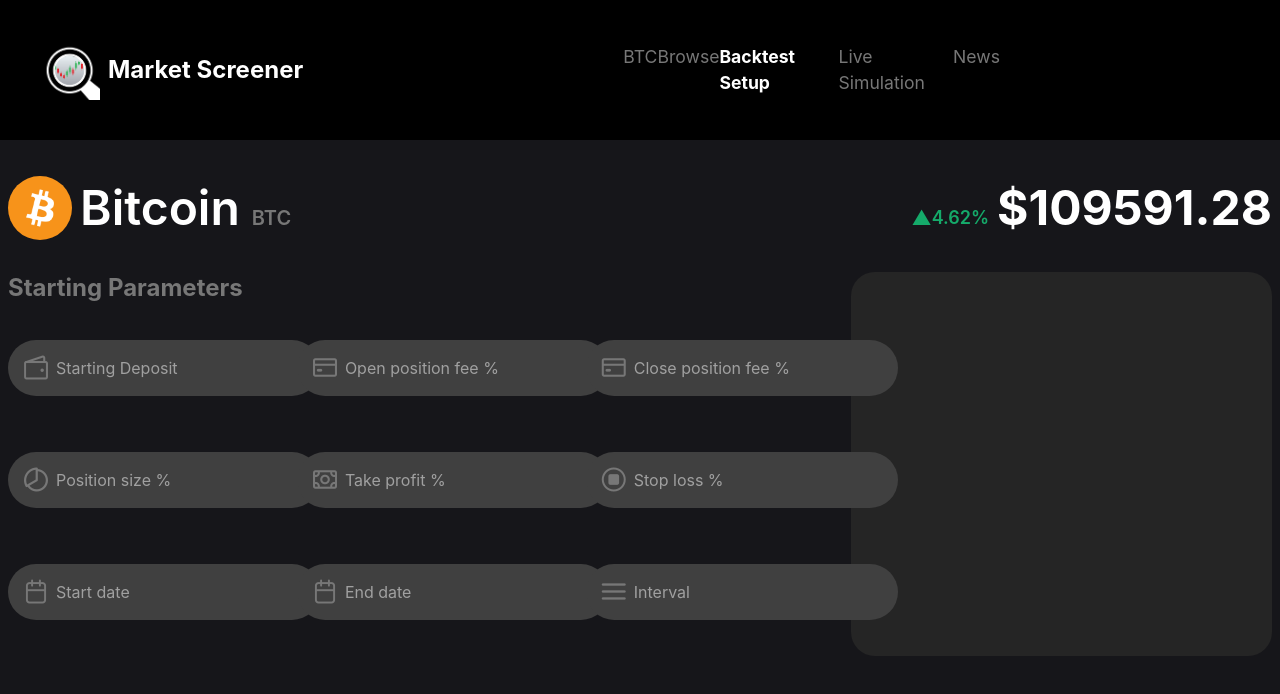
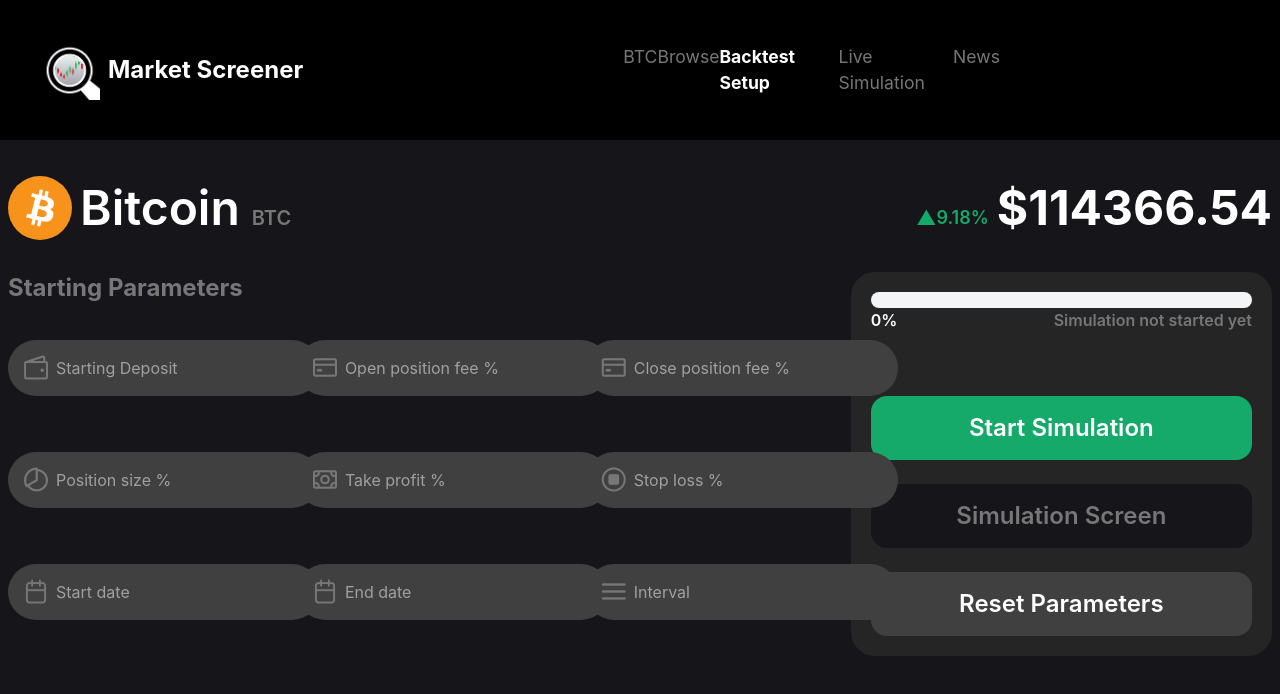
Before and after one commit to kurczakooo/market-watch-front, a Vue app: page /simulation-prep in a window 1280 px wide. Shown: the top 694 px of the page. Built offline with nearby package versions, Linux system fonts and the light colour scheme.

Commit message:
created and styled simulatin control panel, with basic logic

```diff
--- a/package.json
+++ b/package.json
@@ -14,6 +14,7 @@
     "json5": "^2.2.3",
     "pinia": "^3.0.4",
     "primeicons": "^7.0.0",
+    "primevue": "^4.4.1",
     "vue": "^3.5.22",
     "vue-router": "^4.6.3"
   },
--- a/src/components/BigAssetBar.vue
+++ b/src/components/BigAssetBar.vue
@@ -15,10 +15,13 @@
 
 onMounted(() => {
     intervalId = setInterval(() => {
-        const newPrice = getRandomPrice(100000, 110000);
+        const currentPrice = currentAssetStore.getCurrentPrice;
+        const min = currentPrice - currentPrice / 10; // 10% below
+        const max = currentPrice + currentPrice / 10; // 10% above
+
+        const newPrice = getRandomPrice(min, max);
         currentAssetStore.setCurrentAssetNewPrice(newPrice);
     }, 3000);
-    // console.log(currentAssetStore.assetData.currentPrice);
 });
 
 onBeforeUnmount(() => {
--- /dev/null
+++ b/src/components/SimulationControlPanel.vue
@@ -0,0 +1,122 @@
+<script setup lang="ts">
+import { ProgressBar, Button } from 'primevue';
+import { ref, computed } from 'vue';
+import { useSimulationStore } from '../stores/simulation';
+import { useRouter } from 'vue-router';
+
+const simulationStore = useSimulationStore();
+const router = useRouter();
+
+let intervalId: ReturnType<typeof setInterval> | null = null;
+
+const onSimulationStart = () => {
+    simulationStore.setSimState('ongoing');
+
+    if (intervalId) clearInterval(intervalId);
+
+    intervalId = setInterval(() => {
+        var currentProgress = simulationStore.getSimulationProgress;
+
+        simulationStore.setSimDuration(
+            simulationStore.getSimulationDuration + 1
+        );
+
+        if (currentProgress === 100) {
+            clearInterval(intervalId!);
+            intervalId = null;
+            simulationStore.setSimState('finished');
+            return;
+        }
+
+        simulationStore.setSimProgress(currentProgress + 1);
+
+        console.log(simulationStore.getSimulationDuration);
+        console.log(simulationStore.getSimulationProgress);
+    }, 100);
+};
+
+const progressBarDisplay = computed(() => {
+    if (['not ready', 'ready'].includes(simulationStore.getSimulationState)) {
+        return 'Simulation not started yet';
+    } else if (simulationStore.getSimulationState == 'ongoing') {
+        return formattedDuration;
+    } else if (simulationStore.getSimulationState == 'finished') {
+        return `Simulation finished after ${formattedDuration.value}`;
+    } else {
+        return 'Simulation Interrupted';
+    }
+});
+
+const formattedDuration = computed(() => {
+    const minutes = Math.floor(simulationStore.getSimulationDuration / 60);
+    const seconds = simulationStore.getSimulationDuration % 60;
+    return `${minutes}:${seconds.toString().padStart(2, '0')}`;
+});
+</script>
+
+<template>
+    <!-- Simulation Controls -->
+    <div class="w-1/3 flex-col flex rounded-3xl layer-background-color p-5">
+        <!-- Progress Bar -->
+        <ProgressBar
+            :value="simulationStore.getSimulationProgress"
+            :show-value="false"
+            :pt="{ value: { class: 'bg-gray-500 h-4 rounded-full' } }"
+            class="bg-gray-100 h-4 rounded-full"
+        />
+        <div class="flex-1 flex justify-between">
+            <p class="font-semibold">
+                {{ simulationStore.getSimulationProgress }}%
+            </p>
+            <p
+                class="font-semibold"
+                :class="
+                    simulationStore.getSimulationState === 'ongoing'
+                        ? 'text-white'
+                        : simulationStore.getSimulationState === 'cancelled'
+                        ? 'red-icon'
+                        : 'unselected-text'
+                "
+            >
+                {{ progressBarDisplay }}
+            </p>
+        </div>
+        <!-- control buttons -->
+        <div class="flex-col flex gap-6">
+            <Button
+                :class="[
+                    simulationStore.getSimulationState === 'ready'
+                        ? 'sim-control-panel-button green-color'
+                        : 'sim-control-panel-button sim-control-disabled',
+                ]"
+                label="Start Simulation"
+                :disabled="simulationStore.getSimulationState !== 'ready'"
+                @click="onSimulationStart"
+            ></Button>
+            <Button
+                :class="[
+                    ['ongoing', 'finished'].includes(
+                        simulationStore.getSimulationState
+                    )
+                        ? 'sim-control-panel-button component-background-color'
+                        : 'sim-control-panel-button sim-control-disabled',
+                ]"
+                label="Simulation Screen"
+                :disabled="
+                    !['ongoing', 'finished'].includes(
+                        simulationStore.getSimulationState
+                    )
+                "
+                @click="
+                    () => {
+                        router.push('/simulation');
+                    }
+                "
+            ></Button>
+            <Button
+                class="sim-control-panel-button component-background-color"
+                label="Reset Parameters"
+            ></Button>
+        </div>
+    </div>
+</template>
--- a/src/main.ts
+++ b/src/main.ts
@@ -1,4 +1,5 @@
 import { createApp } from 'vue';
+import PrimeVue from 'primevue/config';
 import 'primeicons/primeicons.css';
 import './styles.css';
 import App from './App.vue';
@@ -9,5 +10,6 @@
 
 app.use(createPinia());
 app.use(router);
+app.use(PrimeVue, { unstyled: true });
 
 app.mount('#app');
--- a/src/screens/NewsView.vue
+++ b/src/screens/NewsView.vue
@@ -3,7 +3,7 @@
 import NewsBlock from '../components/NewsBlock.vue';
 import NewsDisplay from '../components/NewsDisplay.vue';
 import type { NewsArticle } from '../types/news';
-import news from '../assets/utils/news.ts';
+import news from '../assets/utils/news';
 
 const newsData = ref<NewsArticle[]>(news);
 const selectedId = ref<number | null>(null);
@@ -60,7 +60,7 @@
 </script>
 
 <template>
-    <div class="body-background h-screen">
+    <div class="body-background flex">
         <!-- Left email-like news feed bar -->
         <div class="news-list">
             <template v-for="(articles, label) in groupedNews" :key="label">
--- a/src/screens/SimulationPrepView.vue
+++ b/src/screens/SimulationPrepView.vue
@@ -1,15 +1,21 @@
 <script setup lang="ts">
 import BigAssetBar from '../components/BigAssetBar.vue';
+import StartingParamsSection from '../components/StartingParamsSection.vue';
+import SimulationControlPanel from '../components/SimulationControlPanel.vue';
+import { useCurrentAssetStore } from '../stores/currentAsset';
 
-import StartingParamsSection from '../components/StartingParamsSection.vue';
+const currentAssetStore = useCurrentAssetStore();
 </script>
 
 <template>
     <div class="body-background flex-col">
         <BigAssetBar />
         <div class="flex py-8">
+            <!-- simulation starting parameters -->
             <StartingParamsSection />
-            <div class="w-1/3 rounded-3xl layer-background-color"></div>
+
+            <!-- simulation controls -->
+            <SimulationControlPanel />
         </div>
     </div>
 </template>
--- a/src/stores/currentAsset.ts
+++ b/src/stores/currentAsset.ts
@@ -4,10 +4,23 @@
 import assetList from '../assets/utils/browse';
 
 export const useCurrentAssetStore = defineStore('currentAssetStore', {
-    state: () => ({
+    state: (): {
+        initialized: boolean;
+        assetData: AssetListElementProps;
+    } => ({
         initialized: false,
         assetData: {} as AssetListElementProps,
     }),
+
+    getters: {
+        getBriefInfo(state) {
+            // later return assetData.brief
+            return state.assetData;
+        },
+
+        getCurrentPrice: state => state.assetData.currentPrice,
+    },
+
     actions: {
         initOnce() {
             // in the future, use a service here to send an initial request to btain some starting data of an asset
@@ -33,11 +46,4 @@
             }
         },
     },
-    getters: {
-        getBriefInfo(state) {
-            // later return assetData.brief
-            return this.assetData;
-        },
-        // getData(state){}
-    },
 });
--- /dev/null
+++ b/src/stores/simulation.ts
@@ -0,0 +1,34 @@
+import { defineStore } from 'pinia';
+import type { SimStatusType } from '../types/simulationPrep';
+
+export const useSimulationStore = defineStore('simulationStore', {
+    state: (): {
+        simulationState: SimStatusType;
+        simulationProgress: number;
+        simulationDuration: number;
+    } => ({
+        simulationState: 'ready',
+        simulationProgress: 0,
+        simulationDuration: 0,
+    }),
+
+    getters: {
+        getSimulationState: state => state.simulationState,
+        getSimulationProgress: state => state.simulationProgress,
+        getSimulationDuration: state => state.simulationDuration,
+    },
+
+    actions: {
+        setSimState(state: SimStatusType) {
+            this.simulationState = state;
+        },
+
+        setSimProgress(progress: number) {
+            this.simulationProgress = progress;
+        },
+
+        setSimDuration(duration: number) {
+            this.simulationDuration = duration;
+        },
+    },
+});
--- a/src/styles.css
+++ b/src/styles.css
@@ -42,6 +42,18 @@
 
     .green-icon {
         color: var(--green);
+    }
+
+    .golden-color {
+        background-color: var(--gold);
+    }
+
+    .green-color {
+        background-color: var(--green);
+    }
+
+    .component-background-color {
+        background-color: var(--componentbackground);
     }
 
     .component-name {
@@ -180,7 +192,6 @@
     .sim-param-input-container {
         width: fit-content;
         padding: 1rem 0;
-        /* background-color: #15aa6a; */
         position: relative;
     }
 
@@ -202,4 +213,18 @@
         font-size: 1.5rem;
         pointer-events: none;
     }
+
+    .sim-control-panel-button {
+        padding: 1rem;
+        border-radius: 1rem;
+        font-weight: 600;
+        font-size: var(--text-2xl);
+        line-height: var(--tw-leading, var(--text-2xl--line-height));
+        cursor: pointer;
+    }
+
+    .sim-control-disabled {
+        background-color: var(--background);
+        color: var(--unselectedtext);
+    }
 }
--- a/src/types/simulationPrep.ts
+++ b/src/types/simulationPrep.ts
@@ -5,3 +5,11 @@
     placeholder: string;
     hintText: string;
 }
+
+// values accepted as simulation state
+export type SimStatusType =
+    | 'not ready'
+    | 'ready'
+    | 'ongoing'
+    | 'finished'
+    | 'cancelled';
```
Also changed, not shown: 2 other files (tests, documents, lock files or other folders).
